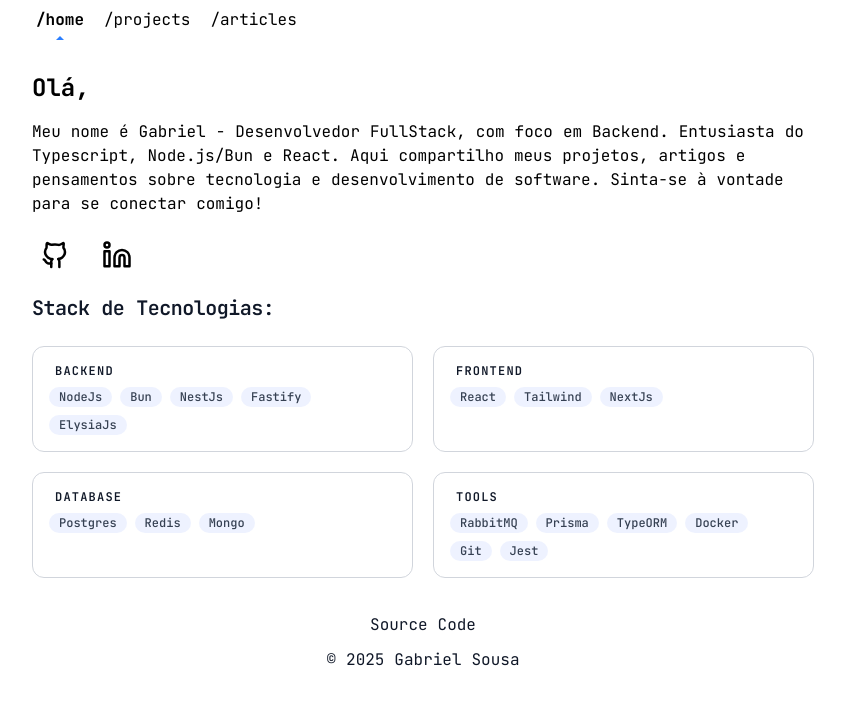
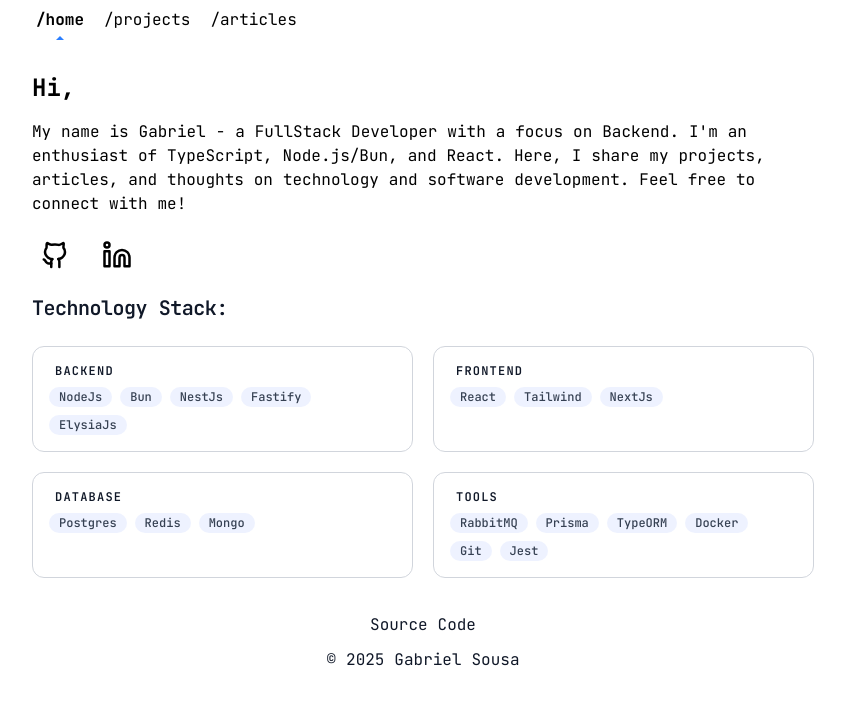
Before and after one commit to gsousa12/portfolio, a React (Vite) app: page /home in a window 1280 px wide. Shown: the top 704 px of the page, without its empty margins (217-1062 px from the left). Built offline with nearby package versions, Linux system fonts and the light colour scheme.

Commit message:
Update text labels and project details for localization and clarity

```diff
--- a/src/sections/articles/articles-page/ArticlesPage.tsx
+++ b/src/sections/articles/articles-page/ArticlesPage.tsx
@@ -6,9 +6,9 @@ export const ArticlesPage = () => {
   return (
     <ContentWrapper>
       <div className="flex flex-col">
-        <SectionTitle label="Artigos" />
+        <SectionTitle label="Articles" />
         {/* <ArticlesList /> */}
-        <>Em Construção...</>
+        <>Under Construction......</>
       </div>
     </ContentWrapper>
   );
--- a/src/sections/home/home-page/HomePage.tsx
+++ b/src/sections/home/home-page/HomePage.tsx
@@ -8,12 +8,12 @@ export const HomePage = () => {
   return (
     <ContentWrapper>
       <div className="flex flex-col">
-        <SectionTitle label="Olá," />
+        <SectionTitle label="Hi," />
         <p className="block isolate">
-          Meu nome é Gabriel - Desenvolvedor FullStack, com foco em Backend.
-          Entusiasta do Typescript, Node.js/Bun e React. Aqui compartilho meus
-          projetos, artigos e pensamentos sobre tecnologia e desenvolvimento de
-          software. Sinta-se à vontade para se conectar comigo!
+          My name is Gabriel - a FullStack Developer with a focus on Backend.
+          I'm an enthusiast of TypeScript, Node.js/Bun, and React. Here, I share
+          my projects, articles, and thoughts on technology and software
+          development. Feel free to connect with me!
         </p>
         <SocialBox socialItems={socialItemsData} />
         <StackBox stacks={stacksData} />
--- a/src/sections/projects/projects-page/ProjectsPage.tsx
+++ b/src/sections/projects/projects-page/ProjectsPage.tsx
@@ -6,7 +6,7 @@ export const ProjectsPage = () => {
   return (
     <ContentWrapper>
       <div className="flex flex-col">
-        <SectionTitle label="Projetos" />
+        <SectionTitle label="Projects" />
         <ProjectsList />
       </div>
     </ContentWrapper>
--- a/src/shared/components/project-card/ProjectCard.tsx
+++ b/src/shared/components/project-card/ProjectCard.tsx
@@ -49,12 +49,14 @@ export const ProjectCard = ({ project }: ProjectCardProps) => {
       <div className="p-6 border-b border-gray-400">
         <p className="text-gray-600 leading-relaxed">{project.description}</p>
       </div>
-      <div className="border-b border-gray-400">
+      <div
+        className="border-b border-gray-400"
+        style={{ width: "780px", height: "324px" }}
+      >
         <img
           src={project.imageUrl}
           alt={project.name}
-          className="w-full h-auto object-cover"
-          style={{ width: "780px", height: "324px" }}
+          className="w-full h-full object-contain"
         />
       </div>
       <div className="flex">
--- a/src/shared/components/stack-box/StackBox.tsx
+++ b/src/shared/components/stack-box/StackBox.tsx
@@ -13,7 +13,7 @@ export const StackBox = ({ stacks }: StackBoxProps) => (
       id="stacks-title"
       className="mb-6 text-lg md:text-xl font-semibold tracking-tight text-gray-900"
     >
-      Stack de Tecnologias:
+      Technology Stack:
     </h2>
     <div className="grid gap-5 sm:grid-cols-2 lg:grid-cols-2">
       {stacks.map(({ category, techs }) => (
--- a/src/shared/datas/project-list-datas.ts
+++ b/src/shared/datas/project-list-datas.ts
@@ -9,22 +9,12 @@ export type ProjectItem = {
 
 export const ProjectsListData: ProjectItem[] = [
   {
-    name: "Notification System",
+    name: "Beuni Challenge",
     description:
-      "Sistema de Notificações com Garantia de Entrega. Fastify(Node) + BullMQ (Redis) + Mongo + ReactJs. Filas persistentes e retry de falhas (BullMQ) e client React com real-time via WebSockets.",
-    stack: ["NodeJs", "Fastify", "Redis", "Mongo", "React"],
-    imageUrl:
-      "https://miro.medium.com/v2/resize:fit:1400/1*V8vAkYA9QOi-gLKh68mtOg.jpeg",
+      "Full-stack project organized as a monorepo using pnpm workspace, enabling efficient package sharing across services (client, API, and services). The API is designed for integration with external services, featuring a worker implemented with BullMQ for asynchronous processing. The front-end is built with React and styled using TailwindCSS, delivering modern and responsive interfaces. Additional features include scheduled tasks (cronjobs), messaging via Redis and BullMQ, simulated communication with external APIs, and comprehensive project documentation to support maintenance and future development.",
+    stack: ["NodeJs", "Fastify", "Redis", "Postgres", "React"],
+    imageUrl: "https://i.imgur.com/G3vZF5G.png",
     websiteUrl: null,
-    codeUrl: "https://github.com/gsousa12/notification-system",
-  },
-  {
-    name: "Rate Limit with Leaky Bucket",
-    description:
-      "API de estudo de rate-limiting com o algoritmo Leaky Bucket, utilizando Elysia (Bun), Redis e TypeScript. Permite limitar requisições por chave de API de forma simples e rápida, com suporte a Docker e fallback automático em caso de falha no Redis.",
-    stack: ["Bun", "ElysiaJs", "Redis", "TypeScript"],
-    imageUrl: "https://redis.io/icon.png?306aa16e3a9db3c0",
-    websiteUrl: null,
-    codeUrl: "https://github.com/gsousa12/leaky-bucket",
+    codeUrl: "https://github.com/gsousa12/desafio-beuni",
   },
 ];
```
